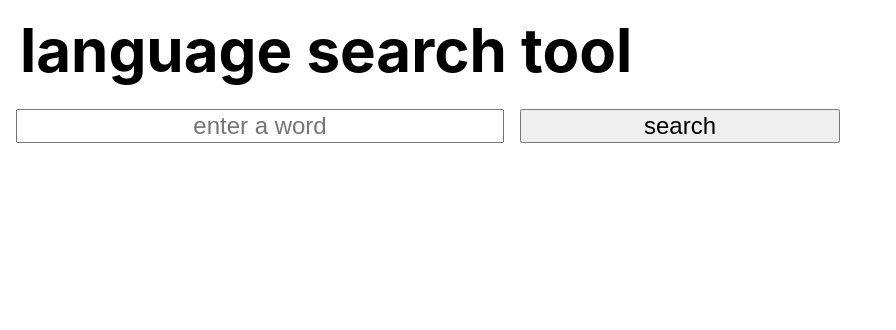
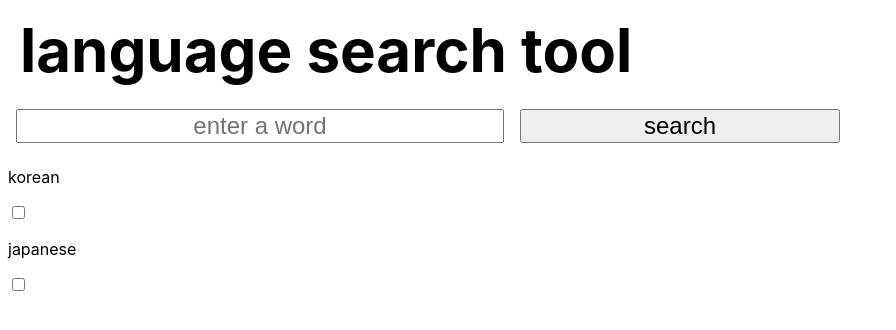
Before and after one commit to devUserContact/language-search-tool, a Next.js app: page / in a window 1280 px wide. Shown: the top 330 px of the page, without its empty margins (0-896 px from the left). Built offline with nearby package versions, Linux system fonts and the light colour scheme.

Commit message:
map languages array to checkboxes

```diff
--- a/pages/SearchForm/index.tsx
+++ b/pages/SearchForm/index.tsx
@@ -51,6 +51,14 @@ const SearchForm: NextPage = () => {
             <button className={styles.button} type="submit">
               search
             </button>
+            {languages.map((language, id) => {
+              return (
+                <>
+                  <p>{language.language}</p>
+                  <input type="checkbox" key={id} value={language.language} />
+                </>
+              );
+            })}
           </form>
         </div>
       </div>
```
